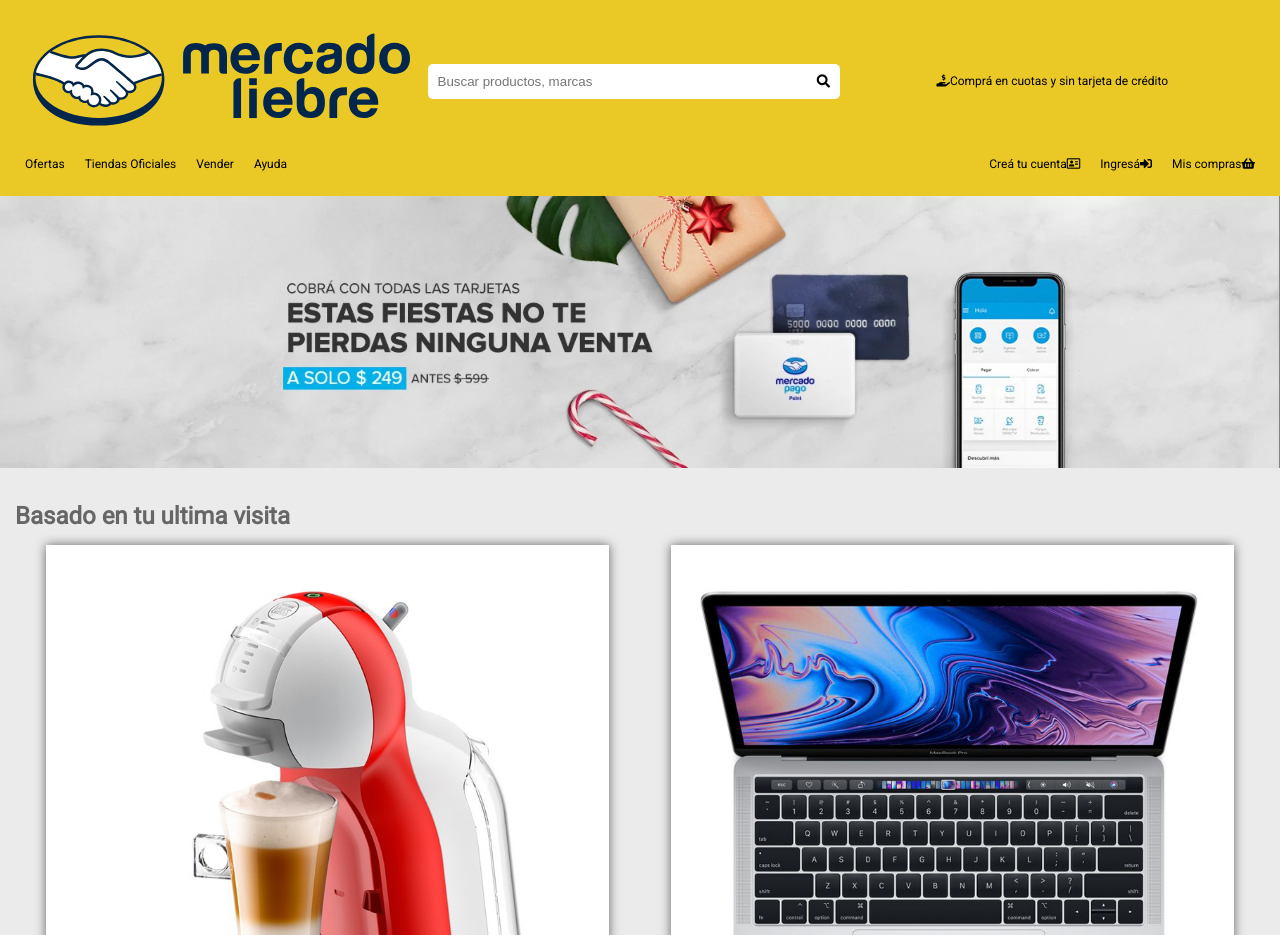
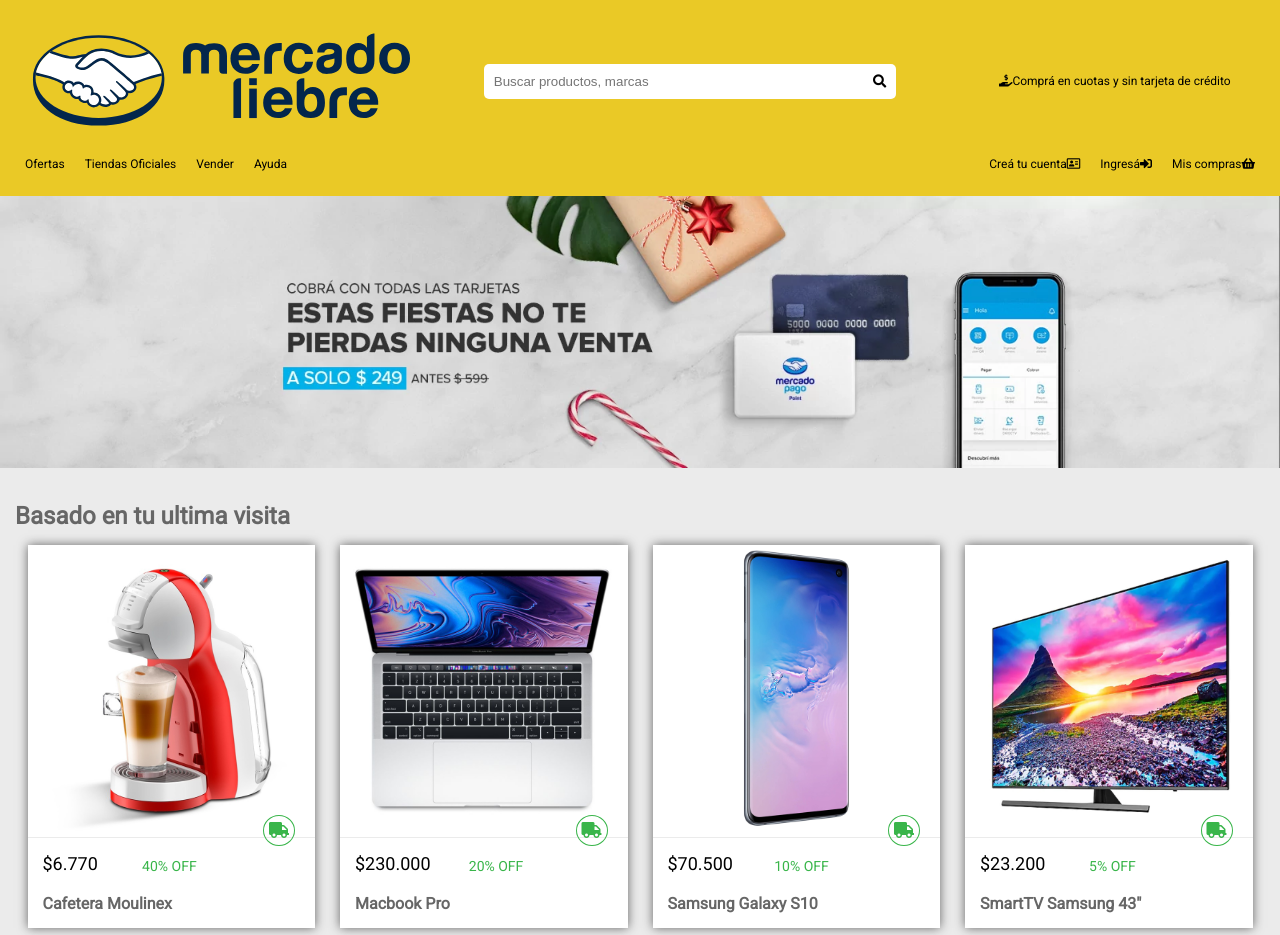
Before and after one commit to MatiiAutalan/mercadoLiebre, a website: page views/home.html in a window 1280 px wide. Shown: the top 935 px of the page. Drawn offline with Linux system fonts and the light colour scheme.

Commit message:
fix header

```diff
--- a/public/css/header.css
+++ b/public/css/header.css
@@ -30,7 +30,7 @@
     display: flex;
     align-items: center;
     flex-wrap: wrap;
-
+    justify-content: space-between;
   }
 
   header .logo {
@@ -97,7 +97,7 @@
     }
 
     header p {
-      width: 33%;
+      width: 25%;
       padding-left: 12px;
     }
 
--- a/public/css/home.css
+++ b/public/css/home.css
@@ -19,13 +19,13 @@
   display: flex;
   flex-wrap: wrap;
   justify-content: space-between;
-  };
+}
 
 .card {
   background-color: white;
 }
 
-  article{
+article {
   margin-bottom: 10px;
 }
 
@@ -52,16 +52,16 @@
   font-size: 16px;
 }
 
-  .card .card-descrip .product-info{
+.card .card-descrip .product-info {
   display: flex;
   align-items: flex-end;
 }
 
-  .card .card-descrip .product-info .precio{
+.card .card-descrip .product-info .precio {
   flex-grow: 0.3;
 }
 
-  .card .card-descrip .product-info .descuento{
+.card .card-descrip .product-info .descuento {
   flex-grow: 0.7;
 }
 
@@ -100,12 +100,12 @@
     display: block;
   }
 
-    .section-1{
+  .section-1 {
     justify-content: space-around;
   }
 
   .card {
-        width: 45%;
+    width: 23%;
   }
 
   .banner {
```
Lines whose indentation alone changed are shown as unchanged.
